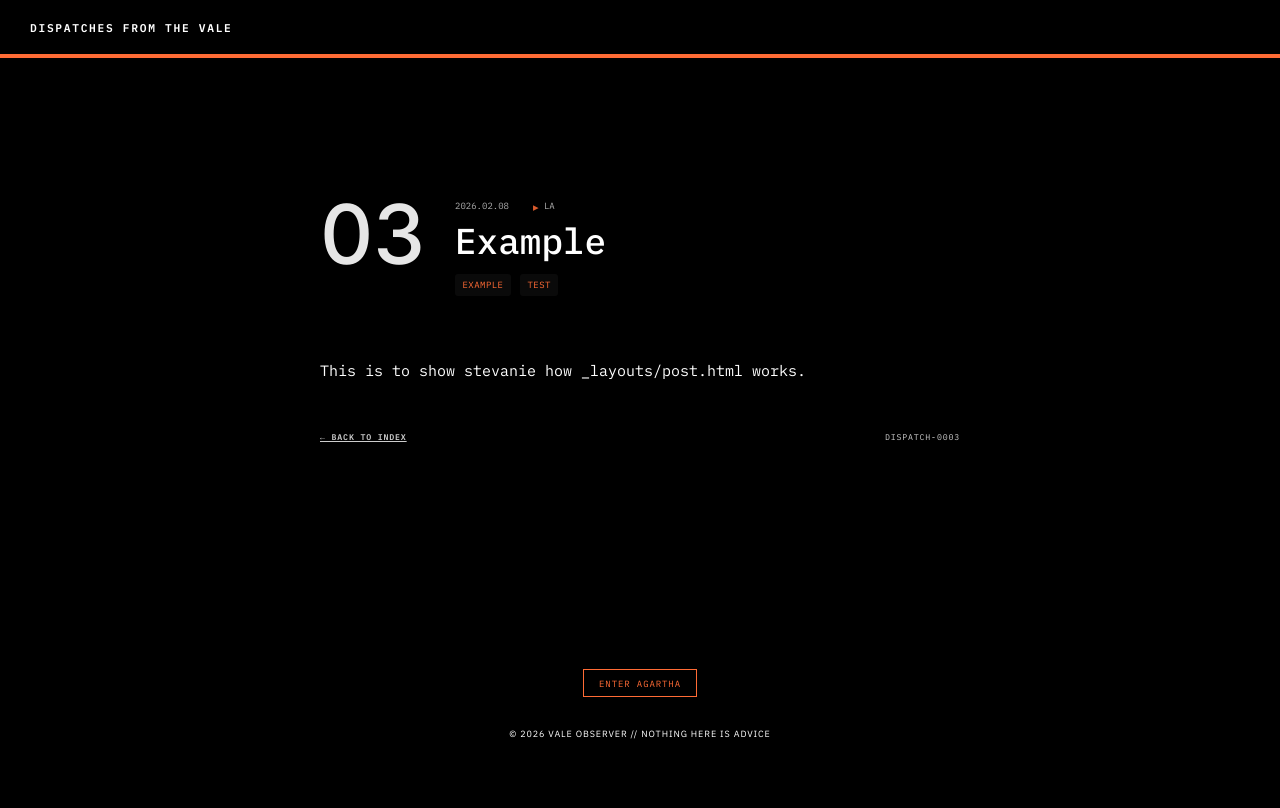
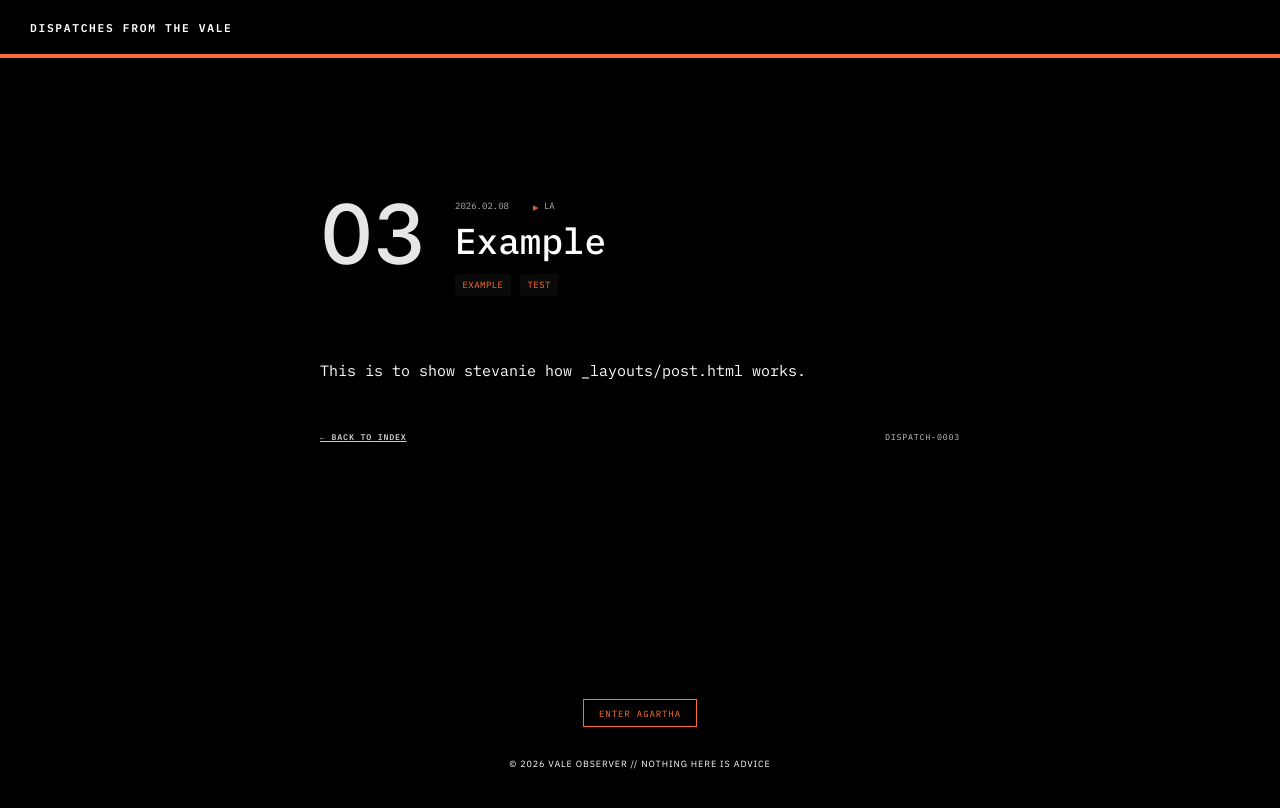
Before and after one commit to valeobserver/dispatches-from-the-vale, a Jekyll site: the page built from _posts/2026-02-08-show-stevanie.md, in a window 1280 px wide. Shown: the top 808 px of the page. Built offline with Jekyll 4.4.1, drawn with Linux system fonts in a browser that asks for light colours.

Commit message:
Update post.html

```diff
--- a/_layouts/post.html
+++ b/_layouts/post.html
@@ -7,7 +7,7 @@ layout: default
   article {
     max-width: 700px;
     margin: 0 auto;
-    padding: 4rem 2rem 2rem;
+    padding: 4rem 2rem;
   }
 
         .article-header {
```
